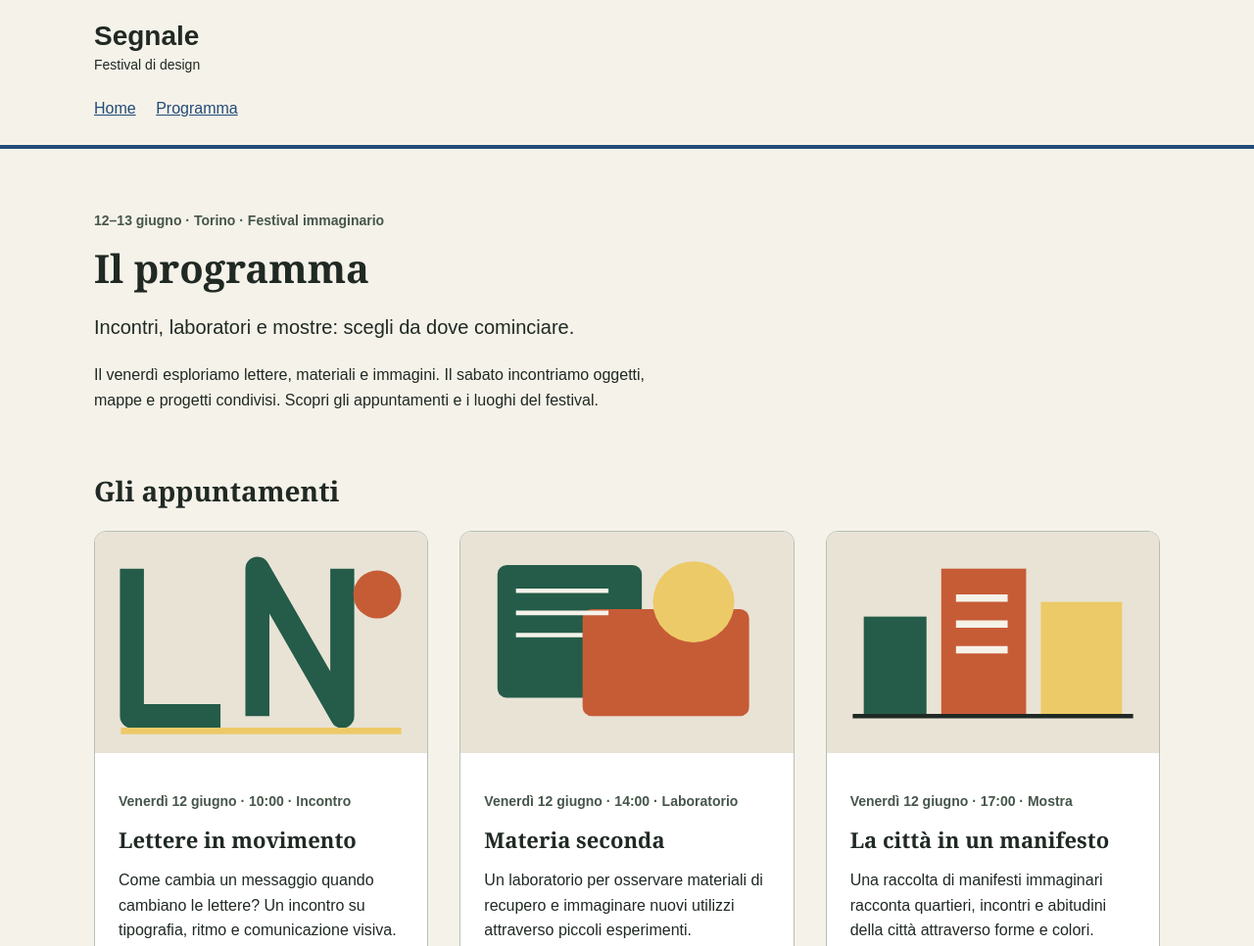
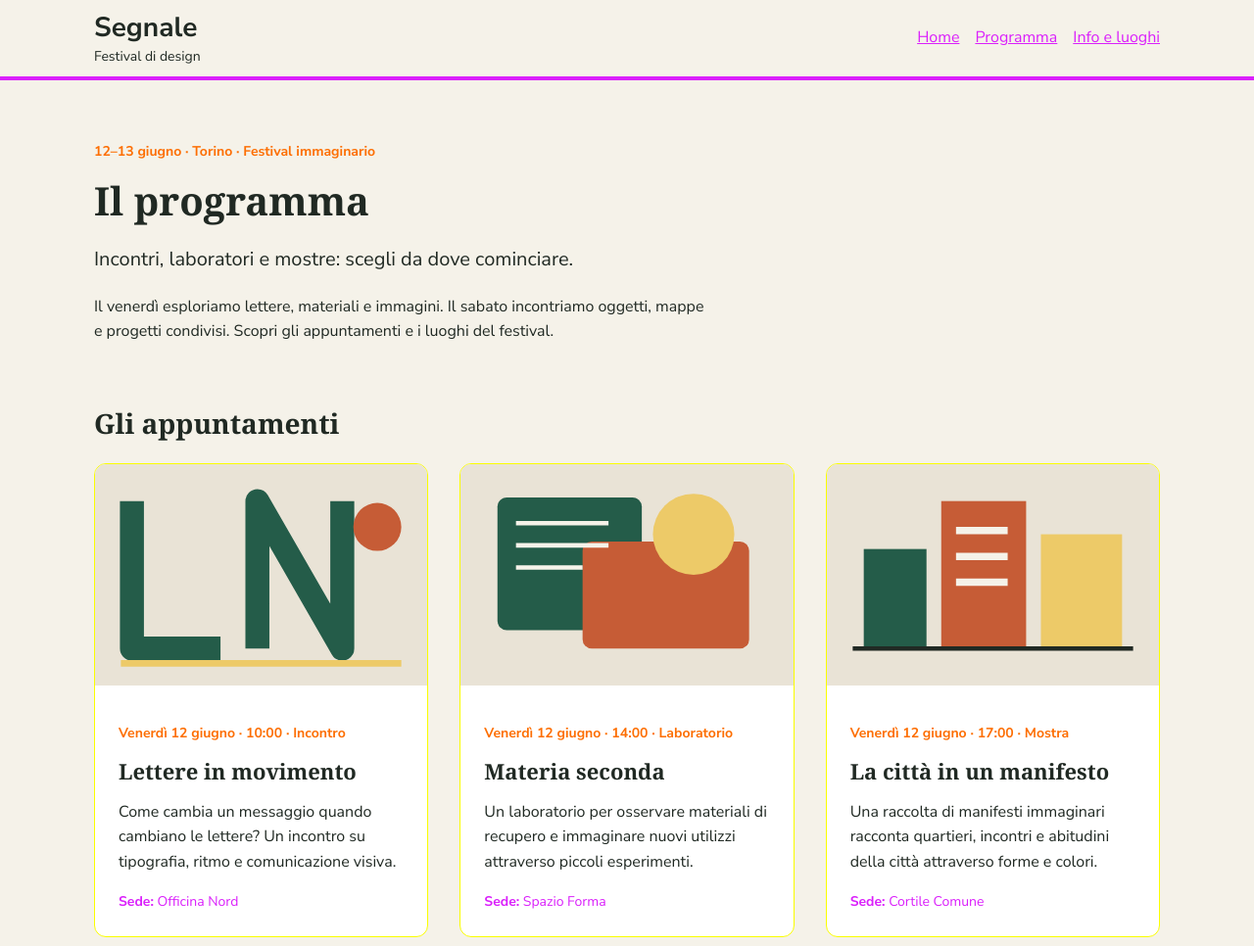
Before and after one commit to saracurcio/festival-segnale, a plain HTML site: page programma.html in a window 1280 px wide. Shown: the top 966 px of the page at 98% size. Drawn offline with Linux system fonts and the light colour scheme.

Commit message:
aggiornamenti con moodboard

```diff
--- a/programma.html
+++ b/programma.html
@@ -4,29 +4,36 @@
   <meta charset="utf-8">
   <meta name="viewport" content="width=device-width, initial-scale=1">
   <title>Programma — Segnale</title>
+  <link rel="preconnect" href="https://fonts.googleapis.com">
+  <link rel="preconnect" href="https://fonts.gstatic.com" crossorigin>
+  <link href="https://fonts.googleapis.com/css2?family=Nunito+Sans:wght@400;700&display=swap" rel="stylesheet">
   <link rel="stylesheet" href="style.css">
 </head>
 <body>
   <a class="skip-link" href="#contenuto">Vai al contenuto</a>
+
   <header class="site-header">
-    <div class="container">
-      <a class="brand" href="index.html">Segnale<span>Festival di design</span></a>
-      <nav>
+    <div class="container header-content">
+      <a class="brand" href="index.html">
+        Segnale<span>Festival di design</span>
+      </a>
+      <nav aria-label="Navigazione principale">
         <a href="index.html">Home</a>
-        <a href="programma.html">Programma</a>
+        <a href="programma.html" aria-current="page">Programma</a>
+        <a href="info.html">Info e luoghi</a>
       </nav>
     </div>
   </header>
 
   <main id="contenuto" class="container">
-    <section class="intro">
+    <section class="intro" aria-labelledby="titolo-programma">
       <p class="eyebrow">12–13 giugno · Torino · Festival immaginario</p>
       <h1 id="titolo-programma">Il programma</h1>
       <p class="lead">Incontri, laboratori e mostre: scegli da dove cominciare.</p>
       <p class="reading-text">Il venerdì esploriamo lettere, materiali e immagini. Il sabato incontriamo oggetti, mappe e progetti condivisi. Scopri gli appuntamenti e i luoghi del festival.</p>
     </section>
 
-    <section class="content-section">
+    <section class="content-section" aria-labelledby="titolo-eventi">
       <h2 id="titolo-eventi">Gli appuntamenti</h2>
       <div class="event-grid">
         <article class="event-card">
@@ -38,6 +45,7 @@
             <p class="event-place"><strong>Sede:</strong> Officina Nord</p>
           </div>
         </article>
+
         <article class="event-card">
           <img src="assets/materia-seconda.svg" alt="Forme sovrapposte che richiamano campioni di materiali" width="900" height="600">
           <div class="event-body">
@@ -47,6 +55,7 @@
             <p class="event-place"><strong>Sede:</strong> Spazio Forma</p>
           </div>
         </article>
+
         <article class="event-card">
           <img src="assets/citta-manifesto.svg" alt="Rettangoli colorati compongono una città astratta." width="900" height="600">
           <div class="event-body">
@@ -56,6 +65,7 @@
             <p class="event-place"><strong>Sede:</strong> Cortile Comune</p>
           </div>
         </article>
+
         <article class="event-card">
           <img src="assets/oggetti-dialogo.svg" alt="Due forme geometriche si fronteggiano sopra una linea comune." width="900" height="600">
           <div class="event-body">
@@ -65,6 +75,7 @@
             <p class="event-place"><strong>Sede:</strong> Officina Nord</p>
           </div>
         </article>
+
         <article class="event-card">
           <img src="assets/mappe-abitare.svg" alt="Un percorso collega tre punti su una mappa geometrica." width="900" height="600">
           <div class="event-body">
@@ -74,6 +85,7 @@
             <p class="event-place"><strong>Sede:</strong> Spazio Forma</p>
           </div>
         </article>
+
         <article class="event-card">
           <img src="assets/progettare-insieme.svg" alt="Moduli di colori diversi si incastrano in una composizione comune." width="900" height="600">
           <div class="event-body">
@@ -87,6 +99,10 @@
     </section>
   </main>
 
-  <footer class="site-footer"><div class="container"><p>Segnale · Progetto didattico · Festival immaginario</p></div></footer>
+  <footer class="site-footer">
+    <div class="container">
+      <p>Segnale · Progetto didattico · Festival immaginario</p>
+    </div>
+  </footer>
 </body>
 </html>
--- a/style.css
+++ b/style.css
@@ -1,12 +1,9 @@
-/* Segnale: esempio completo della consegna su Home e Programma. */
-
-/* Valori condivisi: le regole interessate li richiamano con var(). */
 :root {
-  --colore-primario: #234c78;
-  --colore-primario-scuro: #163454;
+  --colore-primario: #da20fb;
+  --colore-primario-scuro: #FD6E02;
   --colore-sfondo: #f5f2e9;
   --colore-testo: #202923;
-  --font-testo: Arial, Helvetica, sans-serif;
+  --font-testo: "Nunito Sans", Arial, sans-serif;
   --font-titoli: Georgia, "Times New Roman", serif;
 }
 
@@ -31,8 +28,9 @@ a:hover {
   text-decoration: underline;
 }
 
-a:focus {
+a:focus-visible {
   outline: 3px solid var(--colore-testo);
+  outline-offset: 3px;
 }
 
 .container {
@@ -41,9 +39,21 @@ a:focus {
   margin: 0 auto;
 }
 
+/* Intestazione sticky */
 .site-header {
-  padding: 1.25rem 0;
+  position: sticky;
+  top: 0;
+  z-index: 1000;
+  padding: 0.75rem 0;
   border-bottom: 4px solid var(--colore-primario);
+  background: var(--colore-sfondo);
+}
+
+.header-content {
+  display: flex;
+  flex-direction: column;
+  align-items: flex-start;
+  gap: 0.5rem;
 }
 
 .brand {
@@ -62,16 +72,18 @@ a:focus {
   font-weight: normal;
 }
 
+/* Menu in colonna sotto i 600 px */
 nav {
-  margin-top: 1rem;
+  display: flex;
+  flex-direction: column;
+  gap: 0.25rem;
+  margin-top: 0;
 }
 
 nav a {
   display: inline-block;
-  margin-right: 1rem;
   padding: 0.25rem 0;
 }
-
 
 .intro {
   padding: 3rem 0 1rem;
@@ -79,7 +91,7 @@ nav a {
 
 .eyebrow,
 .event-meta {
-  color: #46564b;
+  color: #FD6E02;
   font-size: 0.875rem;
   font-weight: bold;
 }
@@ -151,7 +163,7 @@ h3 {
   margin-bottom: 0.5rem;
 }
 
-/* Disposizione di base: una colonna. */
+/* Programma */
 .event-grid {
   display: grid;
   grid-template-columns: 1fr;
@@ -160,7 +172,7 @@ h3 {
 
 .event-card {
   overflow: hidden;
-  border: 1px solid #b7c0b7;
+  border: 1px solid #FAFE00;
   border-radius: 0.75rem;
   background: #ffffff;
 }
@@ -177,21 +189,53 @@ h3 {
 
 .event-place {
   margin-bottom: 0;
-  color: #46564b;
+  color: #DA20FB;
   font-size: 0.875rem;
 }
 
+/* Galleria e mappa */
+.luoghi-swiper {
+  position: relative;
+}
+
+.venue-slide img {
+  display: block;
+  width: 100%;
+  height: auto;
+}
+
+.map-frame {
+  width: 100%;
+  min-height: 24rem;
+}
+
+.map-frame iframe {
+  display: block;
+  width: 100%;
+  height: 24rem;
+  border: 0;
+}
+
+.swiper-controls {
+  display: flex;
+  justify-content: space-between;
+  padding: 0.75rem 0;
+}
+
+/* Footer */
 .site-footer {
   padding: 1.25rem 0;
-  border-top: 1px solid #b7c0b7;
-  color: #46564b;
+  border-top: 1px solid #e9e90b;
+  color: #fb9b52;
   font-size: 0.875rem;
 }
 
+/* Link salta al contenuto */
 .skip-link {
   position: absolute;
   top: -6rem;
   left: 1rem;
+  z-index: 1001;
   padding: 0.75rem 1rem;
   background: #ffffff;
   color: var(--colore-testo);
@@ -201,16 +245,29 @@ h3 {
   top: 1rem;
 }
 
-/* Da 600 px: due colonne. */
+/* Da 600 px: menu in riga e due colonne per il programma */
 @media (min-width: 600px) {
+  .header-content {
+    flex-direction: row;
+    align-items: center;
+    justify-content: space-between;
+    gap: 1rem;
+  }
+
+  nav {
+    flex-direction: row;
+    flex-wrap: wrap;
+    gap: 1rem;
+  }
+
   .event-grid {
-    grid-template-columns: repeat(2, 1fr);
+    grid-template-columns: repeat(2, minmax(0, 1fr));
   }
 }
 
-/* Da 1024 px: tre colonne. Questa regola segue quella da 600 px. */
+/* Da 1024 px: tre colonne per il programma */
 @media (min-width: 1024px) {
   .event-grid {
-    grid-template-columns: repeat(3, 1fr);
+    grid-template-columns: repeat(3, minmax(0, 1fr));
   }
 }
```
Also changed, not shown: index.html (+3 -0 lines), info.html (+7 -10 lines), 1 other file.
